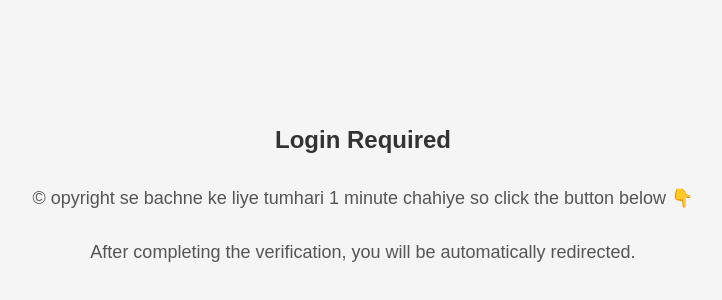
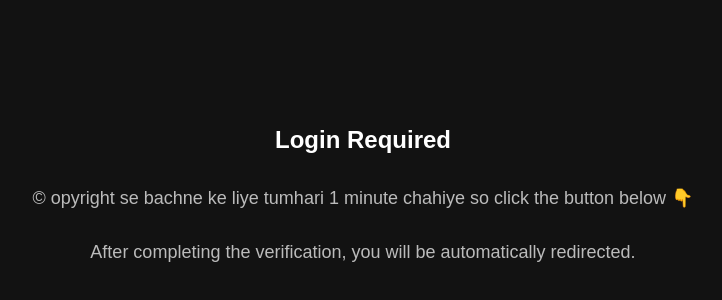
Before and after one commit to Maheshdalle-hub/Batch-Web, a React (Create React App) app: page /login in a window 1280 px wide. Shown: the part 208-508 px from the top of the page, without its empty margins (277-999 px from the left). Built offline with nearby package versions, Linux system fonts and the light colour scheme; no server answers.

Commit message:
Update Login.css

```diff
--- a/src/styles/Login.css
+++ b/src/styles/Login.css
@@ -5,8 +5,9 @@
   align-items: center;
   justify-content: center;
   height: 100vh;
-  background-color: #f5f5f5;
+  background-color: #121212; /* Dark background */
   font-family: Arial, sans-serif;
+  color: #fff; /* White text */
 }
 
 /* 🔹 Heading */
@@ -14,13 +15,13 @@
   font-size: 24px;
   font-weight: bold;
   margin-bottom: 15px;
-  color: #333;
+  color: #ffffff; /* White text */
 }
 
 /* 🔹 Instruction Text */
 .login-container p {
   font-size: 18px;
-  color: #555;
+  color: #bbbbbb; /* Light gray for better readability */
   margin-bottom: 15px;
   text-align: center;
 }
@@ -32,7 +33,7 @@
   font-size: 18px;
   font-weight: bold;
   color: white;
-  background-color: #007bff;
+  background-color: #1e88e5; /* Darker blue */
   border: none;
   border-radius: 8px;
   text-decoration: none;
@@ -41,11 +42,11 @@
 }
 
 .shortener-button:hover {
-  background-color: #0056b3;
+  background-color: #1565c0; /* Even darker blue */
 }
 
 /* 🔹 Loading Text */
 .loading-text {
   font-size: 16px;
-  color: #777;
+  color: #aaaaaa; /* Light gray */
 }
```
